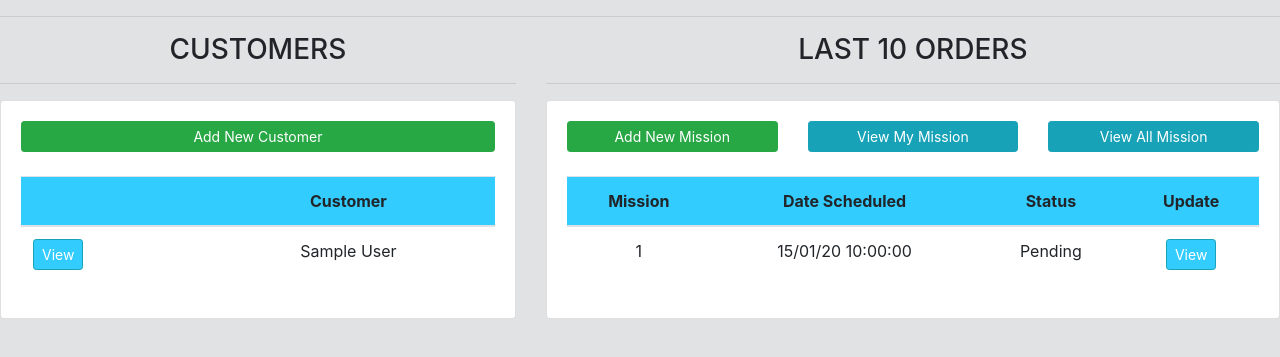
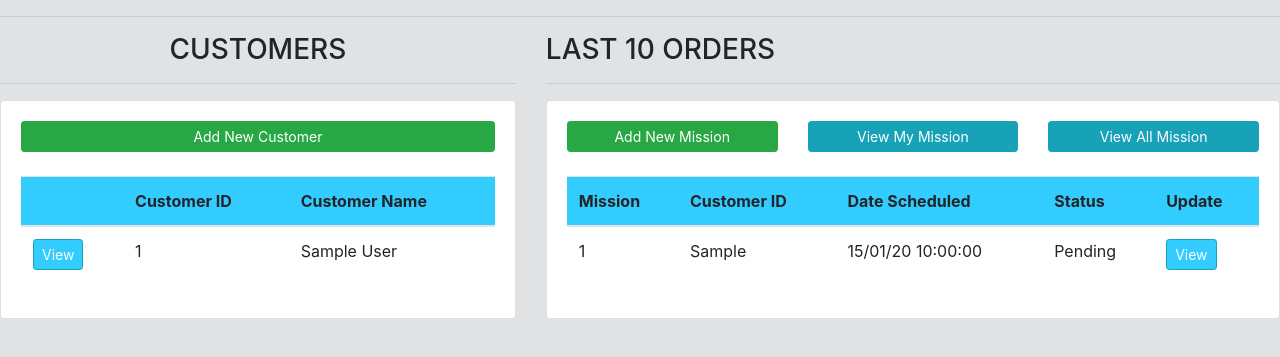
Before and after one commit to assh/drone, a Django app: page / in a window 1280 px wide. Shown: the part 66-423 px from the top of that part. Run offline with Django 3.2, Linux system fonts and the light colour scheme; the first user in the database is signed in; tables that the repository leaves empty hold one stand-in row (Sample ...); the page is wider than the window, and the part outside it is not shown; some libraries are stand-ins or nearby versions.

Commit message:
Changed home page alignments

```diff
--- a/drman/accounts/templates/accounts/dashboard.html
+++ b/drman/accounts/templates/accounts/dashboard.html
@@ -12,17 +12,19 @@
 			<a class="btn btn-success  btn-sm btn-block" href="{% url 'create-customer' %}">Add New Customer</a>
 			<br>
 			<table class="table">
-				<thead id="btnlaunch" style="text-align:center">
+				<thead id="btnlaunch" style="text-align:left">
 					<tr>
 						<th scope="col"></th>
-						<th scope="col">Customer</th>
+						<th align="left" scope="col">Customer ID</th>
+						<th align="left" scope="col">Customer Name</th>
 					</tr>
 				</thead>
 				<tbody>
 					{% for cust in customer|slice:":10"  %}
 					<tr>
 						<td><a class="btn btn-sm btn-info" href="{% url 'customer' cust.id %}" id="btnlaunch">View</a></td>
-						<td align="center">{{cust.company_name}}</td>
+						<td align="left">{{cust.customer_id}}</td>
+						<td align="left">{{cust.company_name}}</td>
 					</tr>
 					{% endfor %}
 				</tbody>
@@ -31,7 +33,7 @@
 	</div>
 
 	<div class="col-md-7">
-		<h3 class="text-center">LAST 10 ORDERS</h3>
+		<h3 class="text-left">LAST 10 ORDERS</h3>
 		<hr>
 		<div class="card card-body">
 			<div class="row">
@@ -48,9 +50,10 @@
 			</div>
 			<br>
 			<table class="table">
-				<thead id="btnlaunch" style="text-align:center">
+				<thead id="btnlaunch" style="text-align:left">
 					<tr>
 						<th>Mission</th>
+						<th>Customer ID</th>
 						<th>Date Scheduled</th>
 						<th>Status</th>
 						<th>Update</th>
@@ -59,10 +62,11 @@
 				<tbody>
 					{% for miss in mission|slice:":10" %}
 					<tr>
-						<td align="center">{{miss.mission_id}}</td>
-						<td align="center">{{miss.date|date:"d/m/y"}} {{miss.time|date:"H:i:s"}}</td>
-						<td align="center">{{miss.mission_status}}</td>
-						<td align="center"><a class="btn btn-info btn-sm" href="{% url 'launch' miss.id %}" id="btnlaunch">View</a>
+						<td align="left">{{miss.mission_id}}</td>
+						<td align="left">{{miss.vc}}</td>
+						<td align="left">{{miss.date|date:"d/m/y"}} {{miss.time|date:"H:i:s"}}</td>
+						<td align="left">{{miss.mission_status}}</td>
+						<td align="left"><a class="btn btn-info btn-sm" href="{% url 'launch' miss.id %}" id="btnlaunch">View</a>
 						</td>
 					</tr>
 					{% endfor %}
```
